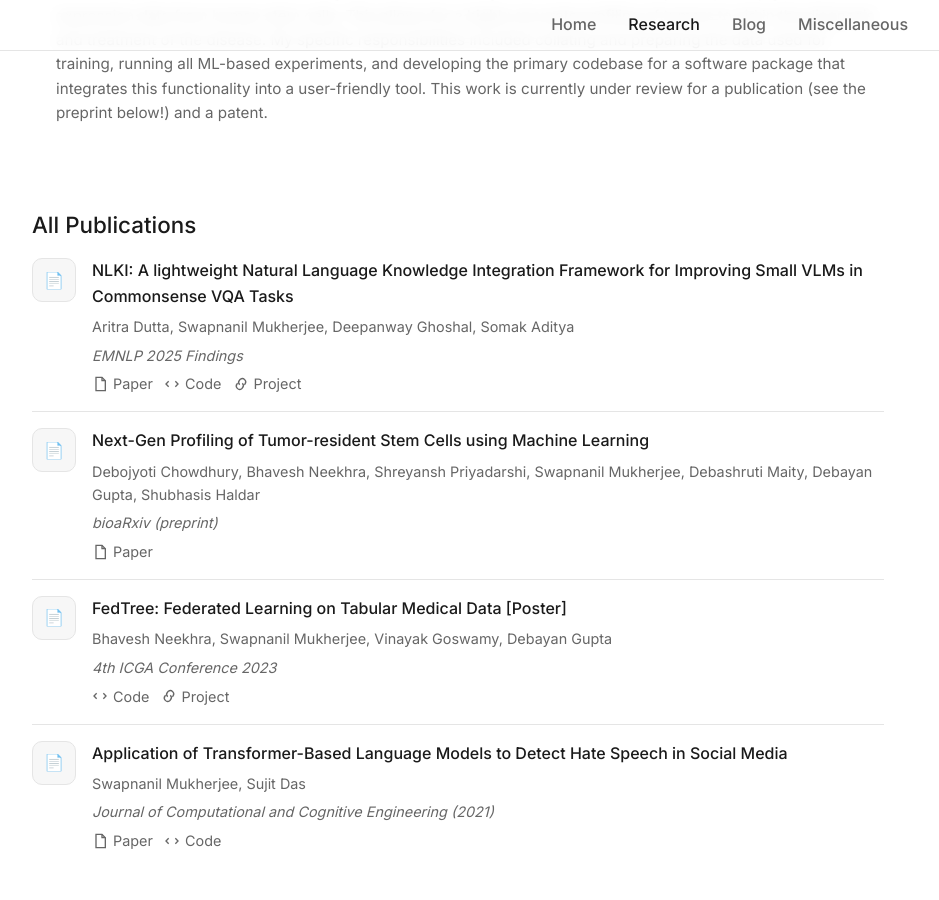
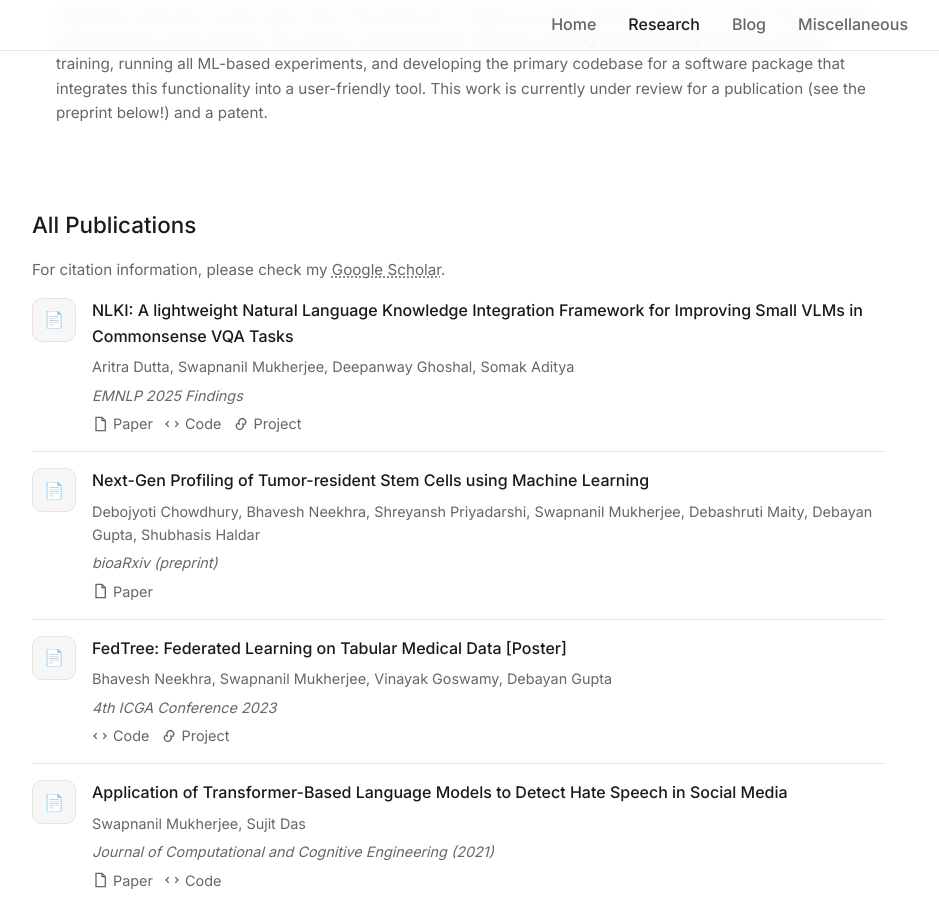
Before and after one commit to SwapnanilMukherjee/swapnanilmukherjee.github.io, a Jekyll site: the page built from _pages/research.md, in a window 1280 px wide and 900 px high, scrolled down 1454 px. Shown: the whole window, without its empty margins (182-1121 px from the left). Built offline with Jekyll 4.4.1, drawn with Linux system fonts in a browser that asks for light colours.

Commit message:
minor change

```diff
--- a/_pages/research.md
+++ b/_pages/research.md
@@ -29,6 +29,9 @@ permalink: /research/
 </div>
 <div class="section">
   <h2>All Publications</h2>
+  <p>
+    For citation information, please check my <a href="https://scholar.google.com/citations?user=SGjrwBwAAAAJ&hl=en">Google Scholar</a>.
+  </p>
   {% for publication in site.data.publications %}
   <div class="publication">
     <div class="publication-icon">📄</div>
```
